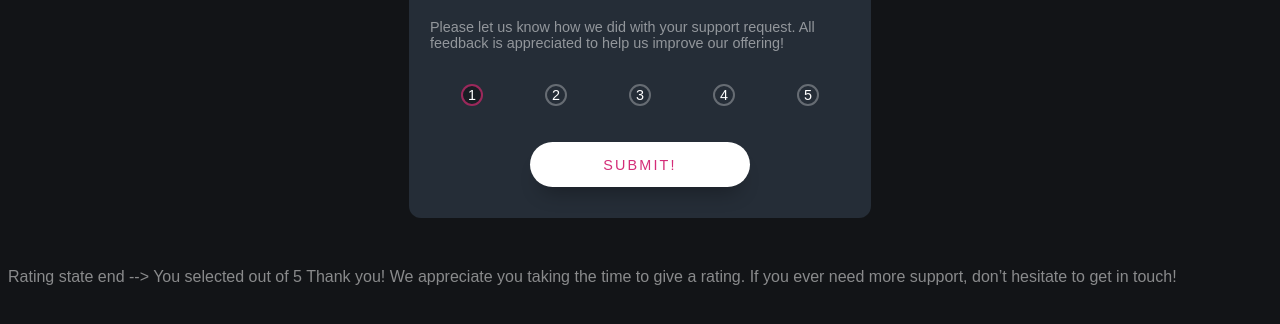
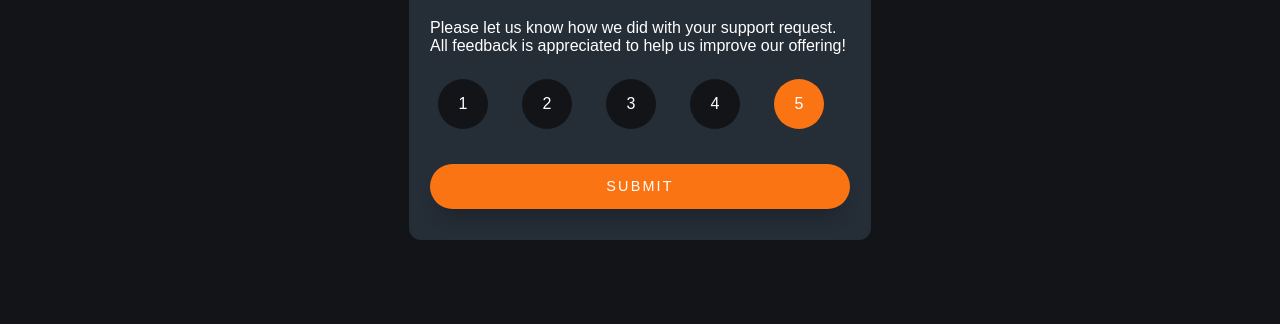
Before and after one commit to ThanosKarWeb/rating-component, a plain HTML site: page index.html in a window 1280 px wide. Shown: the part 132-456 px from the top of the page. Drawn offline with Linux system fonts and the light colour scheme.

Commit message:
rb alignment

```diff
--- a/index.html
+++ b/index.html
@@ -10,59 +10,32 @@
 
 </head>
 <body>
-
-  <!-- Rating state start -->
-
-
   <div class="rb-box">
-
     <!-- Radio Button Module -->
     <h1>How did we do?</h1>
     <p>Please let us know how we did with your support request. All feedback is appreciated
         to help us improve our offering!</p>
-    <div id="rb-1" class="rb">
-      <div class="rb-tab rb-tab-active" data-value="1">
-        <div class="rb-spot">
-          <span class="rb-txt">1</span>
-        </div>
-      </div><div class="rb-tab" data-value="2">
-        <div class="rb-spot">
-          <span class="rb-txt">2</span>
-        </div>
-      </div><div class="rb-tab" data-value="3">
-        <div class="rb-spot">
-          <span class="rb-txt">3</span>
-        </div>
-      </div><div class="rb-tab" data-value="4">
-        <div class="rb-spot">
-          <span class="rb-txt">4</span>
-        </div>
-      </div><div class="rb-tab" data-value="5">
-        <div class="rb-spot">
-          <span class="rb-txt">5</span>
-        </div>
+        <div class="rb-bar">
+          <div><input type="radio" id="r1" name="select" value="1" disabled>
+          <label for="r1">1</label></div>
+
+
+          <div><input type="radio" id="r2" name="select" value="2"> <label for="r2">2</label></div>
+
+
+          <div><input type="radio" id="r3" name="select" value="3"><label for="r3">3</label></div>
+
+
+          <div><input type="radio" id="r4" name="select" value="4" ><label for="r4">4</label></div>
+
+
+          <div><input type="radio" id="r5" name="select" value="5" checked> <label for="r5">5</label></div>
       </div>
+
+    <div class="button-box">
+      <button>Submit</button>
     </div>
 
-    <!-- Button -->
-    <div class="button-box">
-      <button class="button trigger">Submit!</button>
-    </div>
-
-  </div>
-
-
-  Rating state end -->
-
-  <!-- Thank you state start -->
-
-  You selected <!-- Add rating here --> out of 5
-
-  Thank you!
-
-  We appreciate you taking the time to give a rating. If you ever need more support,
-  don’t hesitate to get in touch!
-
-  <!-- Thank you state end -->
+  </div> <!-- box ends -->
 </body>
 </html>
--- a/style.css
+++ b/style.css
@@ -1,16 +1,9 @@
-/* Containers */
-html, body {
-    min-height: 100%;
-  }
-
 body {
   font-family: sans-serif;
   background: hsl(216, 12%, 8%);
-    color: rgba(255,255,255,.5);
-  }
-h1{
   color: white;
 }
+
 .rb-box {
   width: 80%;
   max-width: 420px;
@@ -20,51 +13,48 @@ h1{
   border-radius: .75em;
 }
 
-/* Custom Radio Button */
-p {
-    font-size: .9em;
+.rb-bar input[type="radio"] {
+  opacity: 0;
+  position: fixed;
+  width: 0;
 }
 
-  .rb {
-    padding: 16px 0;
-    text-align: center;
+.rb-bar label {
+display: block;
+width: 50px;
+height: 50px;
+display: inline-flex;
+flex-direction: column;
+justify-content: center;
+align-items: center;
+background-color: hsl(216, 12%, 8%);
+font-size: 16px;
+border-radius: 50%;
+cursor: pointer;
 }
 
-  .rb-tab {
-    display: inline-block;
-    position: relative;
-    width: 20%;
+.rb-bar {
+display: flex;
+flex-wrap: row wrap;
 }
 
-  .rb-txt {
-    position: absolute;
-    top: 50%;
-    left: 50%;
-    transform: translate(-50%, -50%);
-    font-size: .9em;
-    color: #FFFFFF;
+.rb-bar > div{
+flex: 1;
+padding: 0.5rem;
 }
 
-  .rb-spot {
-    position: absolute;
-    width: 18px;
-    height: 18px;
-    top: 50%;
-    left: 50%;
-    transform: translate(-50%, -50%);
-    background: transparent;
-    border: 2px solid rgba(255,255,255,.3);
-    border-radius: 100%;
-    cursor: pointer;
-    transition: ease .5s;
+.rb-bar input[type="radio"]:checked + label {
+background-color:hsl(25, 97%, 53%);
 }
 
-  .rb-tab-active .rb-spot {
-    background: rgba(0,0,0,.35);
-    border: 2px solid rgba(243,49,128,.6);
+.rb-bar input[type="radio"]:hover + label {
+background-color:hsl(217, 12%, 63%)
 }
 
-  /* Submit Button */
+.rb-bar input[type="radio"]:disabled + label {
+cursor: not-allowed;
+}
+
 .button-box {
 padding: 10px 0;
 text-align: center;
@@ -72,16 +62,16 @@ p {
 
 button {
 display: inline-block;
-    width: 80%;
+width: 100%;
 margin-top: 1.2em;
 padding: 1em;
-    max-width: 220px;
+/* max-width: 220px; */
 font-size: .9em;
-    color: #D42D78;
+background-color: hsl(25, 97%, 53%);
+color: white;
 text-transform: uppercase;
 text-decoration: none;
 letter-spacing: .15em;
-    background: white;
 border: none;
 outline: none;
 border-radius: 5em;
@@ -94,6 +84,7 @@ p {
 }
 
 button:hover {
+background-color: white;
+color: hsl(25, 97%, 53%);
 box-shadow: 0 3px 5px -5px rgba(0, 0, 0, 0.3);
-    color: #6f6f6f;
 }
```
Also changed, not shown: 1 other file. Lines whose indentation alone changed are shown as unchanged.
